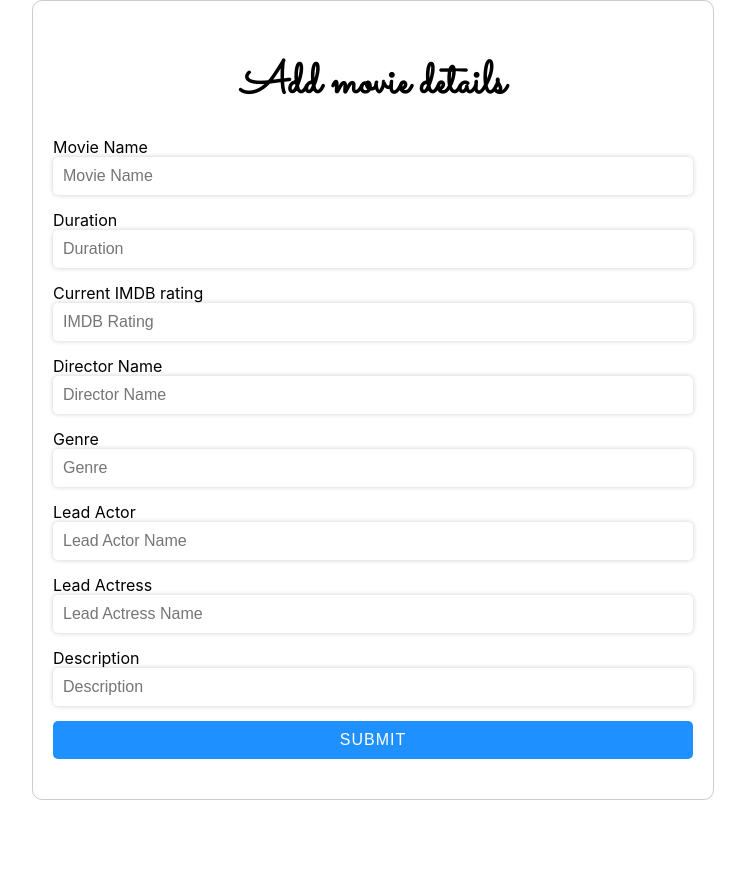
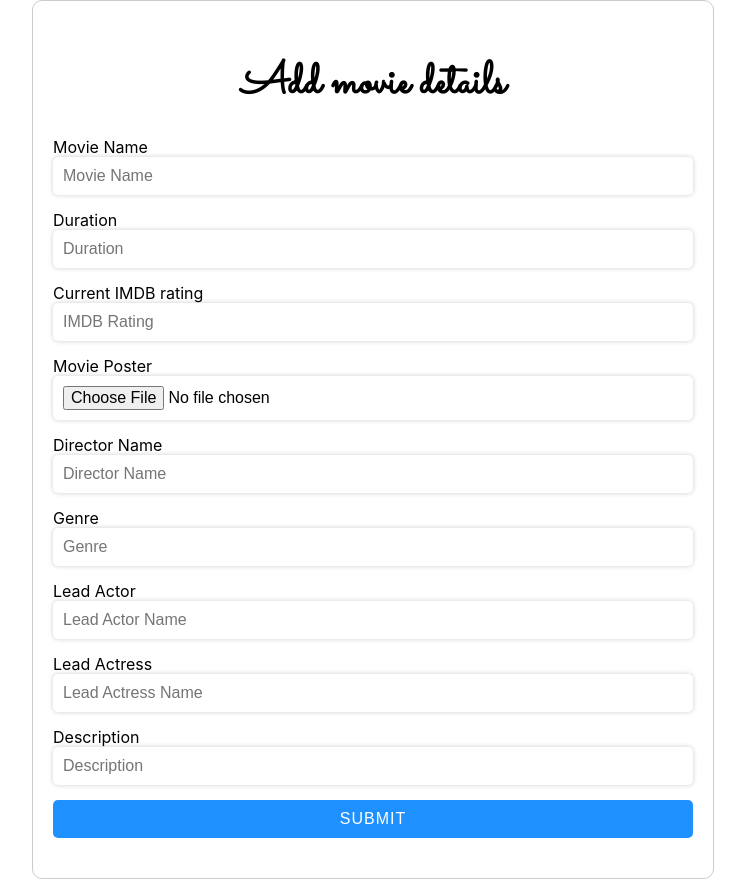
Before and after one commit to Ayush-Khandelwal28/Movie-Booking-Website, a React (Create React App) app: page /movieForm in a window 1280 px wide. Shown: the whole page, without its empty margins (267-1012 px from the left). Before the commit the page ends 800 px from the top, so only its background shows below. Built offline with nearby package versions, Linux system fonts and the light colour scheme; a web font is replaced by a local one.

Commit message:
Added Movie Poster in Form

```diff
--- a/src/pages/MovieForm.jsx
+++ b/src/pages/MovieForm.jsx
@@ -5,12 +5,17 @@ function MovieForm() {
     const [movieName, setMovieName] = useState("");
     const [duration, setDuration] = useState("");
     const [rating, setRating] = useState("");
+    const [image, setImage] = useState("");
     const [director, setDirector] = useState("");
     const [genre, setGenre] = useState("");
     const [leadActor, setLeadActor] = useState("");
     const [leadActress, setLeadActress] = useState("");
     const [description, setDescription] = useState("");
 
+    function handleImage(e){
+        console.log(e.target.files)
+        setImage(e.target.files[0])
+    }
     async function submit(e) {
         e.preventDefault();
         if (isNaN(duration)) {
@@ -90,6 +95,15 @@ function MovieForm() {
                     />
                 </label>
                 <label>
+                    Movie Poster
+                    <input
+                        type="file"
+                        onChange={handleImage}
+                        placeholder="Movie Poster"
+                        required
+                    />
+                </label>
+                <label>
                     Director Name
                     <input
                         type="text"
--- a/src/pages/movieForm.scss
+++ b/src/pages/movieForm.scss
@@ -24,7 +24,7 @@
             flex-direction: column;
             margin-bottom: 15px;
 
-            input[type="text"],
+            input[type="text"],input[type="file"],
             input[type="textarea"] {
                 padding: 10px;
                 border-radius: 5px;
```
